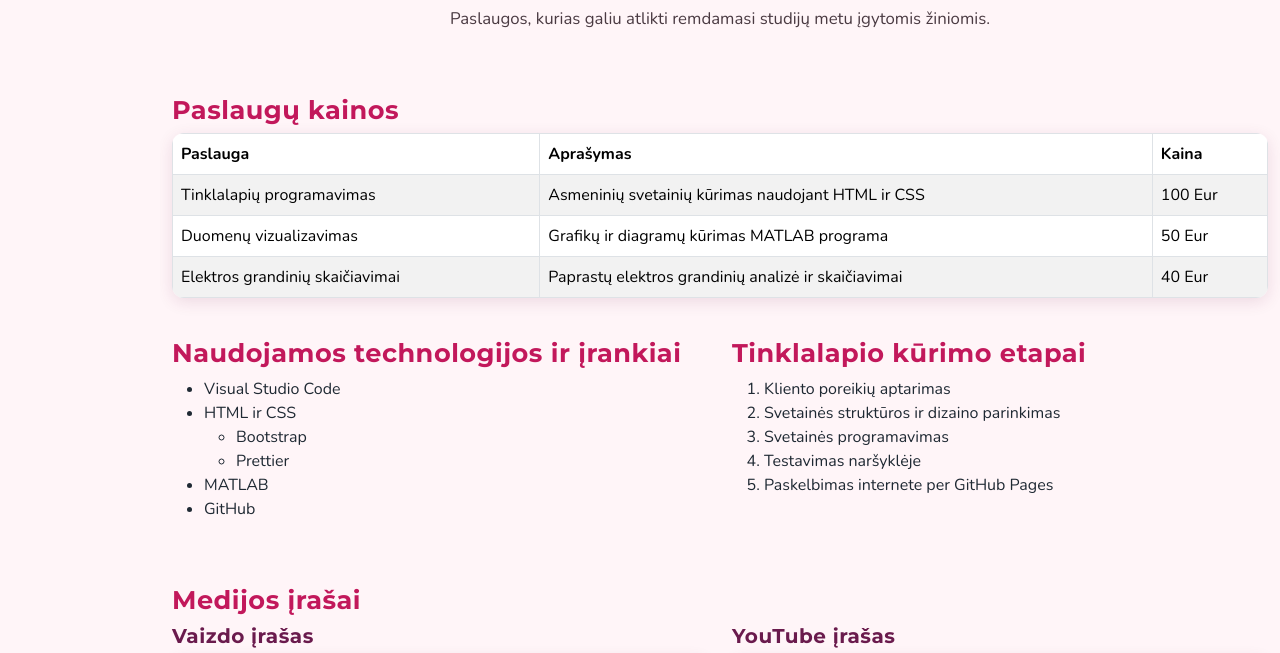
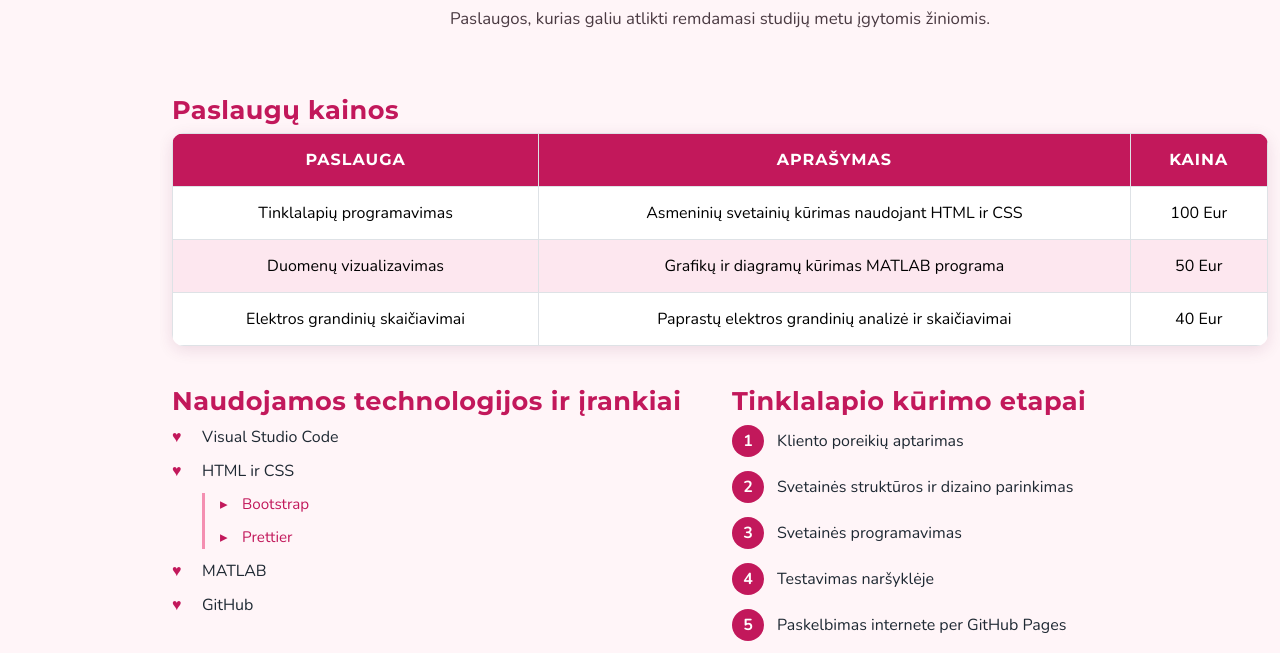
Before and after one commit to IevaMas/IevaMas.github.io, a plain HTML site: page index.html in a window 1280 px wide. Shown: the part 4320-4973 px from the top of the page. Drawn offline with nearby package versions, Linux system fonts and the light colour scheme.

Commit message:
Style lists and table

```diff
--- a/assets/css/custom.css
+++ b/assets/css/custom.css
@@ -267,3 +267,108 @@ main li a:hover,
 .scroll-top i {
   color: #6a1b4d;
 }
+
+/*--------------------------------------------------------------
+# PAPILDOMA UŽDUOTIS
+--------------------------------------------------------------*/
+
+/* 1. Sąrašai „Paslaugų“ skiltyje */
+
+/* Nenumeruotas sąrašas – savi ženkleliai su ::before */
+.services ul {
+  list-style: none;
+  padding-left: 0;
+}
+
+.services ul > li {
+  position: relative;
+  padding-left: 30px;
+  margin-bottom: 10px;
+}
+
+.services ul > li::before {
+  content: "♥";
+  color: var(--accent-color);
+  position: absolute;
+  left: 0;
+}
+
+/* Įdėtinis sąrašas – kitoks stilius */
+.services ul ul {
+  margin-top: 10px;
+  padding-left: 15px;
+  border-left: 3px solid var(--highlight-color);
+}
+
+.services ul ul > li {
+  font-size: 0.95rem;
+  color: var(--accent-color);
+  padding-left: 22px;
+}
+
+.services ul ul > li::before {
+  content: "▸";
+  color: var(--accent-color);
+}
+
+/* Numeruotas sąrašas – skaitikliai (counters) */
+.services ol {
+  list-style: none;
+  padding-left: 0;
+  counter-reset: zingsnis;
+}
+
+.services ol > li {
+  counter-increment: zingsnis;
+  position: relative;
+  padding-left: 45px;
+  margin-bottom: 14px;
+  line-height: 32px;
+}
+
+.services ol > li::before {
+  content: counter(zingsnis);
+  position: absolute;
+  left: 0;
+  top: 0;
+  width: 32px;
+  height: 32px;
+  border-radius: 50%;
+  background: var(--accent-color);
+  color: #ffffff;
+  font-weight: 700;
+  text-align: center;
+  line-height: 32px;
+}
+
+/* 2. Lentelė */
+.services .table th,
+.services .table td {
+  padding: 14px 18px;
+  text-align: center;
+  vertical-align: middle;
+  box-shadow: none;
+}
+
+/* Antraštinė eilutė */
+.services .table thead th {
+  background: var(--accent-color);
+  color: #ffffff;
+  font-family: var(--heading-font);
+  text-transform: uppercase;
+  letter-spacing: 1px;
+}
+
+/* „Zebra“ stilius */
+.services .table tbody tr:nth-child(odd) td {
+  background: #ffffff;
+}
+
+.services .table tbody tr:nth-child(even) td {
+  background: #fde7ef;
+}
+
+/* :hover efektas eilutei */
+.services .table tbody tr:hover td {
+  background: #f8bbd0;
+}
```
